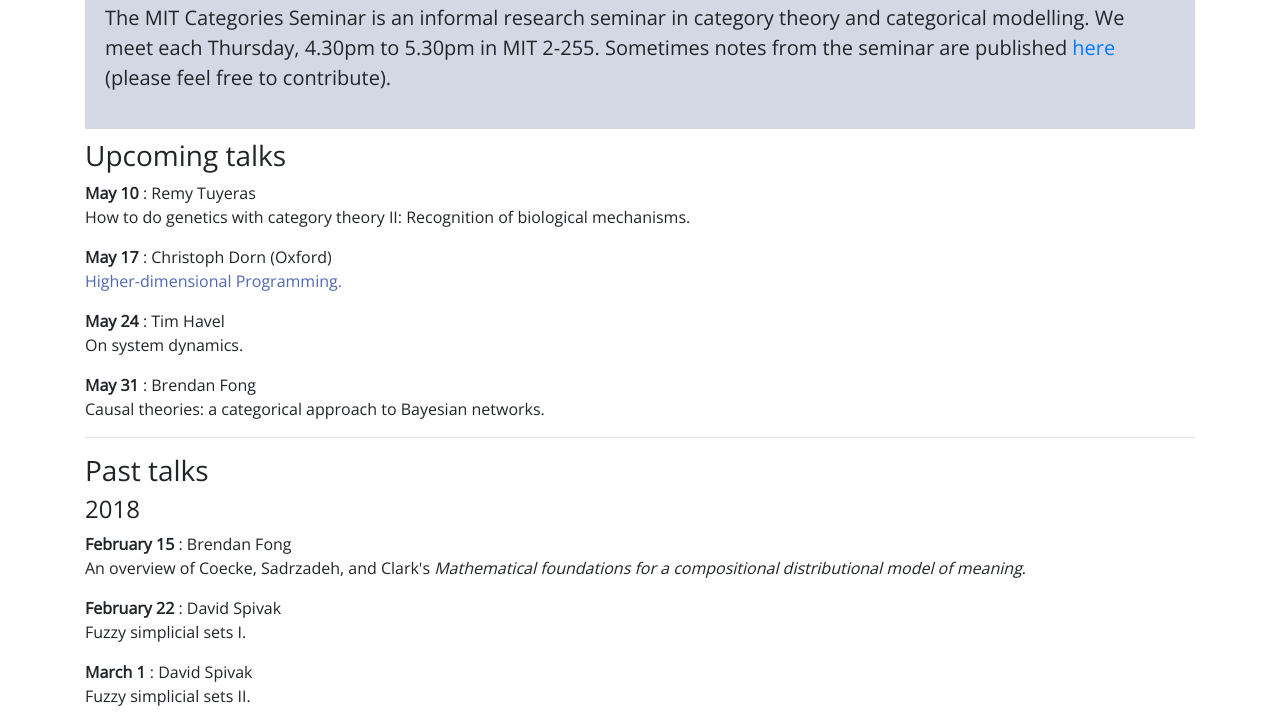
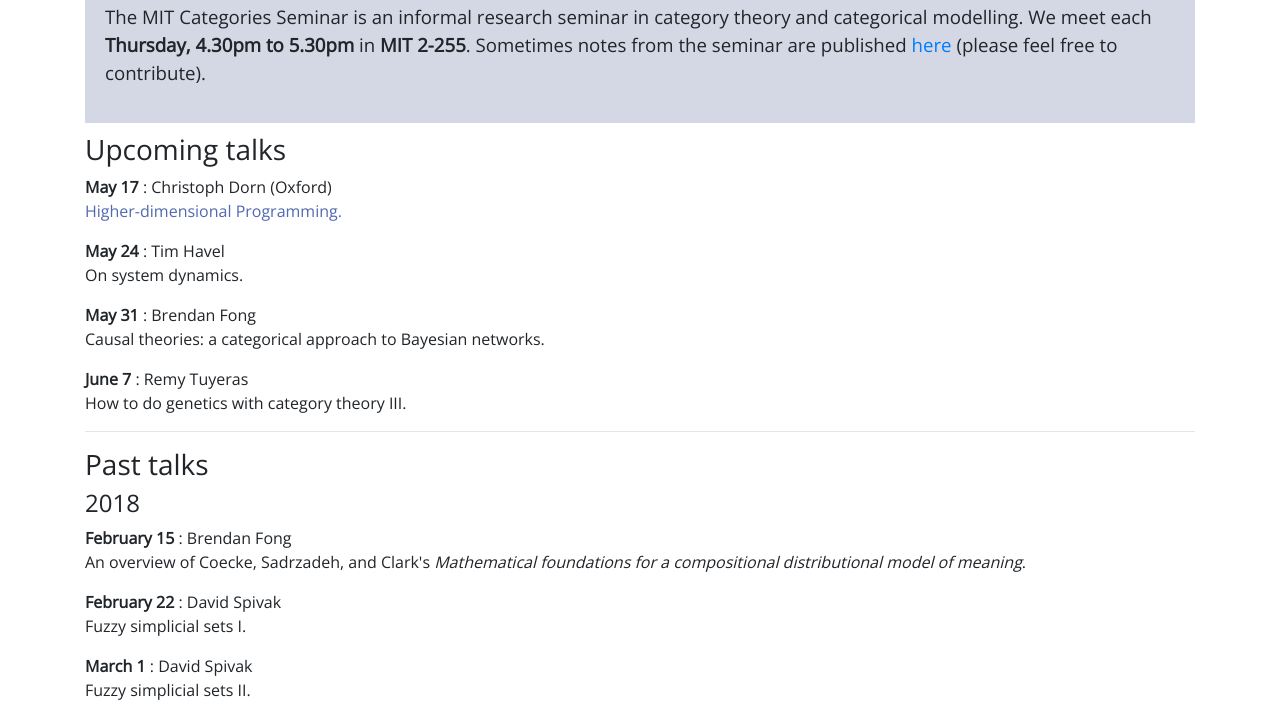
Before and after one commit to brendanfong/turtle, a plain HTML site: page seminar.html in a window 1280 px wide. Shown: the part 73-788 px from the top of the page. Drawn offline with nearby package versions, Linux system fonts and the light colour scheme.

Commit message:
update seminar

```diff
--- a/seminar.css
+++ b/seminar.css
@@ -5,6 +5,7 @@
     margin:0;
     padding:0;
     cursor: pointer;
+    text-align:left;
 }
 
 .page-header {
@@ -15,3 +16,7 @@
 .card {
     margin-bottom:20px;
 }
+
+.big {
+    font-size: 14pt;
+}
--- a/seminar.html
+++ b/seminar.html
@@ -3,6 +3,7 @@
 <head>
 <title>MIT Categories Seminar</title>
 <meta charset="utf-8"/>
+<meta name="viewport" content="width=device-width">
 
 <link href='http://fonts.googleapis.com/css?family=Open+Sans' rel='stylesheet'  type='text/css'>
 <link rel="stylesheet" href="https://stackpath.bootstrapcdn.com/bootstrap/4.1.1/css/bootstrap.min.css" integrity="sha384-WskhaSGFgHYWDcbwN70/dfYBj47jz9qbsMId/iRN3ewGhXQFZCSftd1LZCfmhktB" crossorigin="anonymous">
@@ -29,18 +30,13 @@
 <div class="page-header">
 <h1> MIT (Applied) Categories Seminar </h1>
 
-<p class="lead">
+<p class="big">
 The MIT Categories Seminar is an informal research seminar in category theory and categorical modelling. We meet each <strong>Thursday, 4.30pm to 5.30pm</strong> in <strong>MIT 2-255</strong>. Sometimes notes from the seminar are published <a href='https://categoricalmodeling.wordpress.com/'>here</a> (please feel free to contribute).
 </p>
 </div>
 
 <div style="padding-top:10px;">
 <h3> Upcoming talks </h3>
-<p>
-<b> May 10 </b>: Remy Tuyeras
-<br>
-How to do genetics with category theory II: Recognition of biological mechanisms.
-</p>
 
 <p>
 <b> May 17 </b>: Christoph Dorn (Oxford)
@@ -66,6 +62,13 @@ On system dynamics.
 <br>
 Causal theories: a categorical approach to Bayesian networks.
 </p>
+
+<p>
+<b> June 7 </b>: Remy Tuyeras
+<br>
+How to do genetics with category theory III.
+</p>
+
 </div>
 <hr>
 <div>
@@ -143,6 +146,13 @@ How to do genetics with category theory I.
 <br>
 Discrete temporal type theory I.
 </p>
+
+<p>
+<b> May 10 </b>: Remy Tuyeras
+<br>
+How to do genetics with category theory II: Recognition of biological mechanisms.
+</p>
+
 </div>
 </div>
 </body>
```
Also changed, not shown: index.html (+6 -1 lines).
